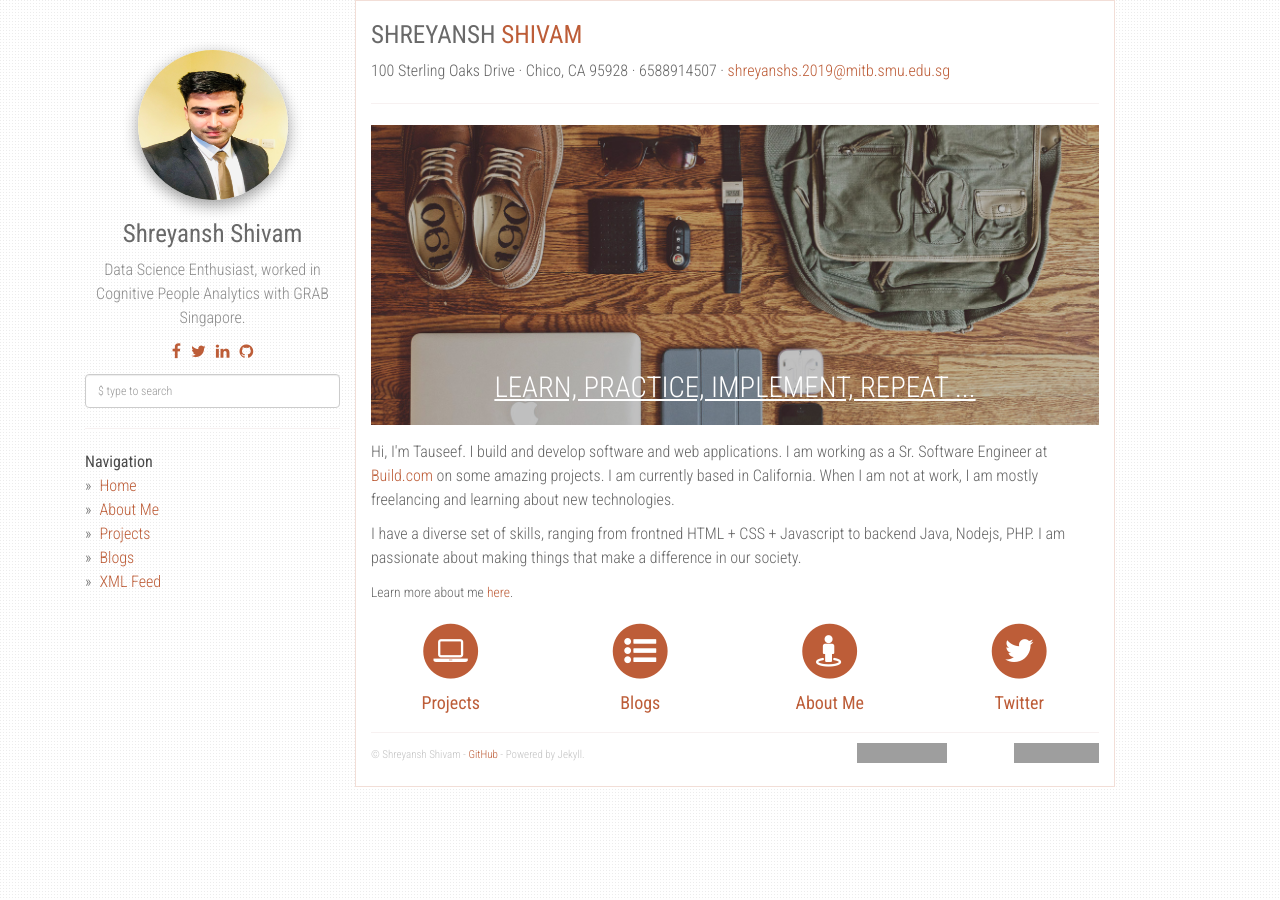
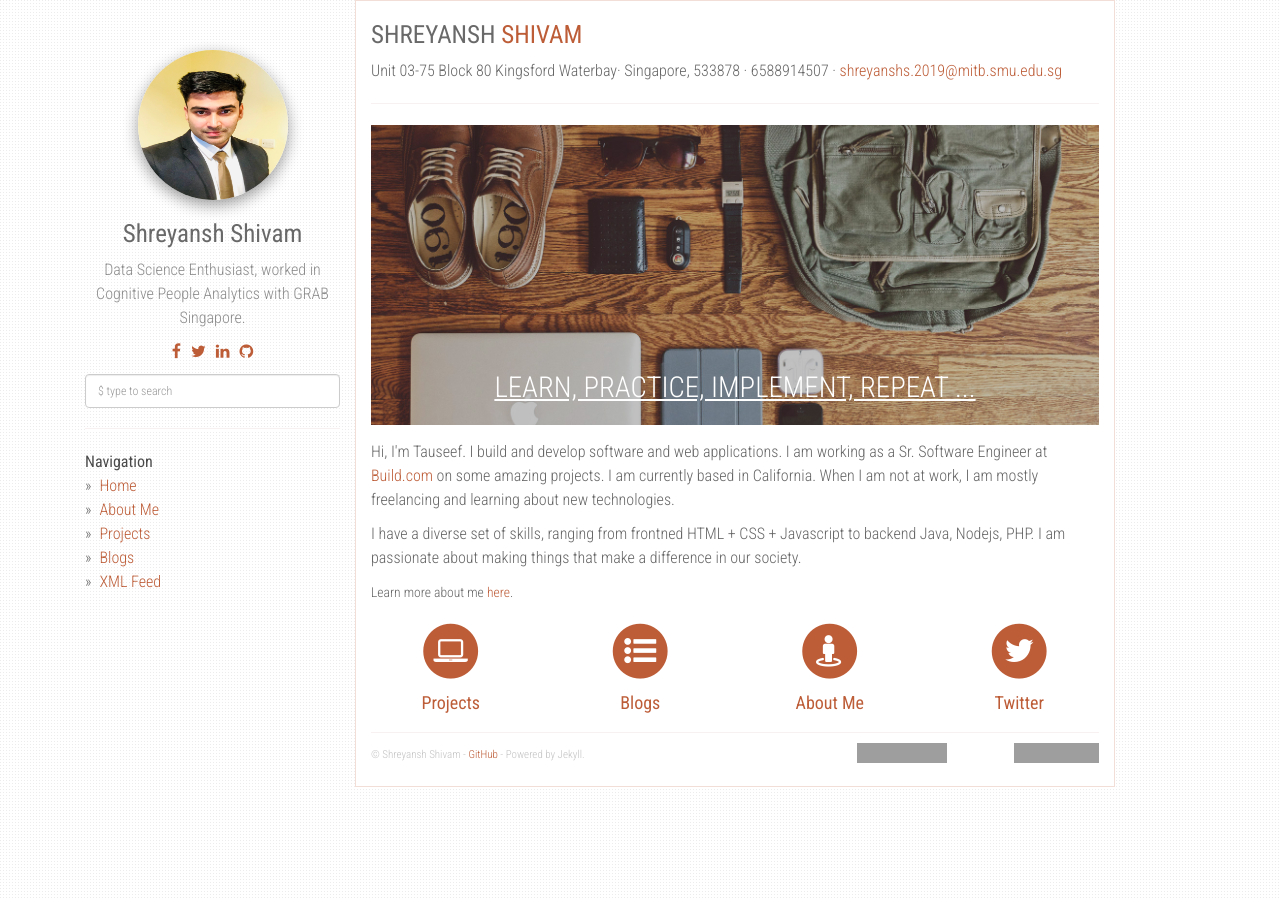
Before and after one commit to shreyanshshivam/shreyansh, a Jekyll site: the page built from index.html, in a window 1280 px wide. Built offline with Jekyll 4.4.1, drawn with Linux system fonts in a browser that asks for light colours; nearby versions of some CDN libraries; grey boxes are pictures that could not be loaded.

Commit message:
Update index.html

```diff
--- a/index.html
+++ b/index.html
@@ -4,7 +4,7 @@ layout: default
 
 <div id="home">
   <h1>SHREYANSH <span class="text-primary">SHIVAM</span></h1>
-  <div class="subheading">100 Sterling Oaks Drive · Chico, CA 95928 · {{site.phone}} ·
+  <div class="subheading"> Unit 03-75 Block 80 Kingsford Waterbay· Singapore, 533878 · {{site.phone}} ·
     <a href="mailto:{{site.email}}">{{site.email}}</a>
   </div>
   <hr />
```
